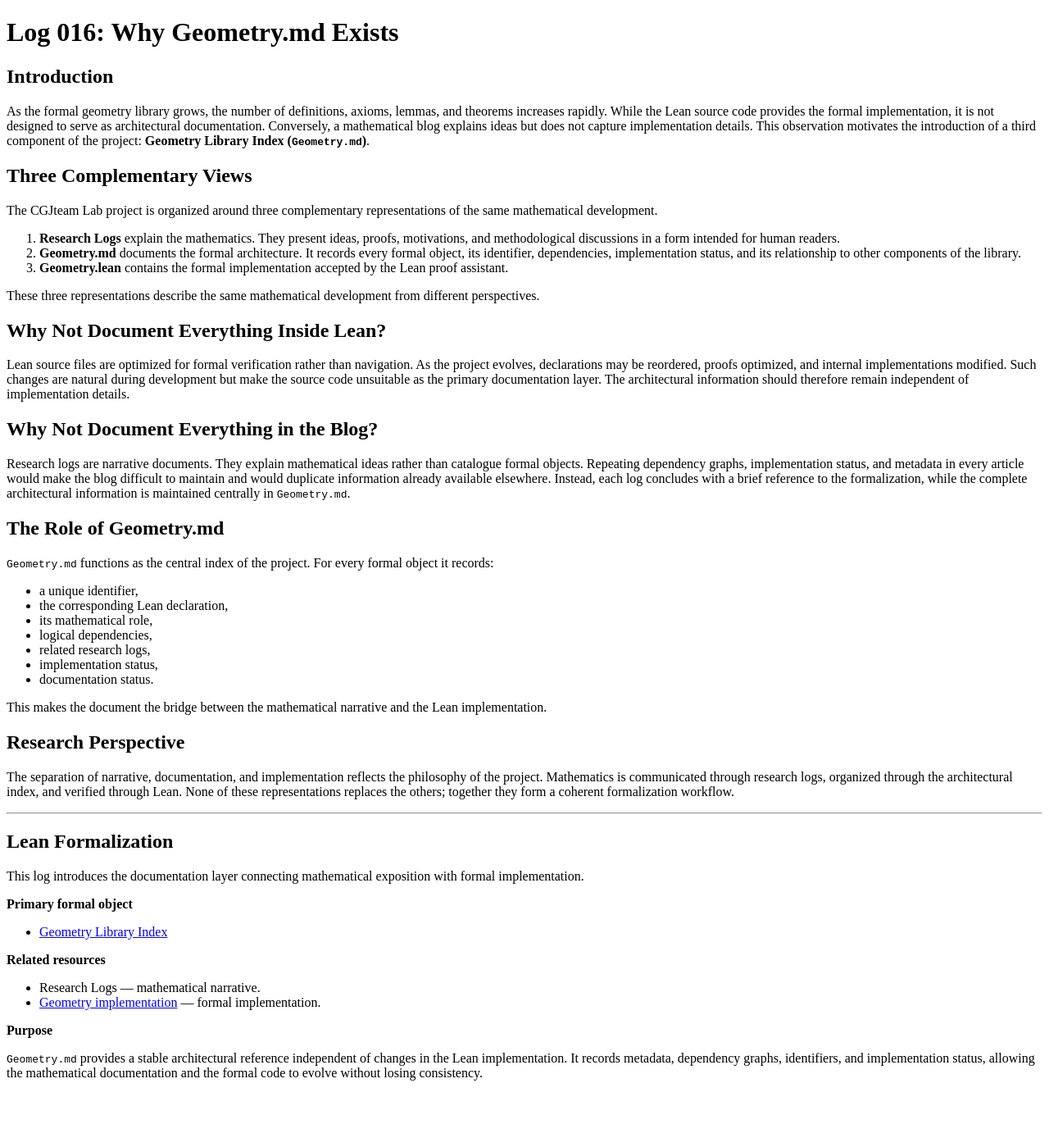
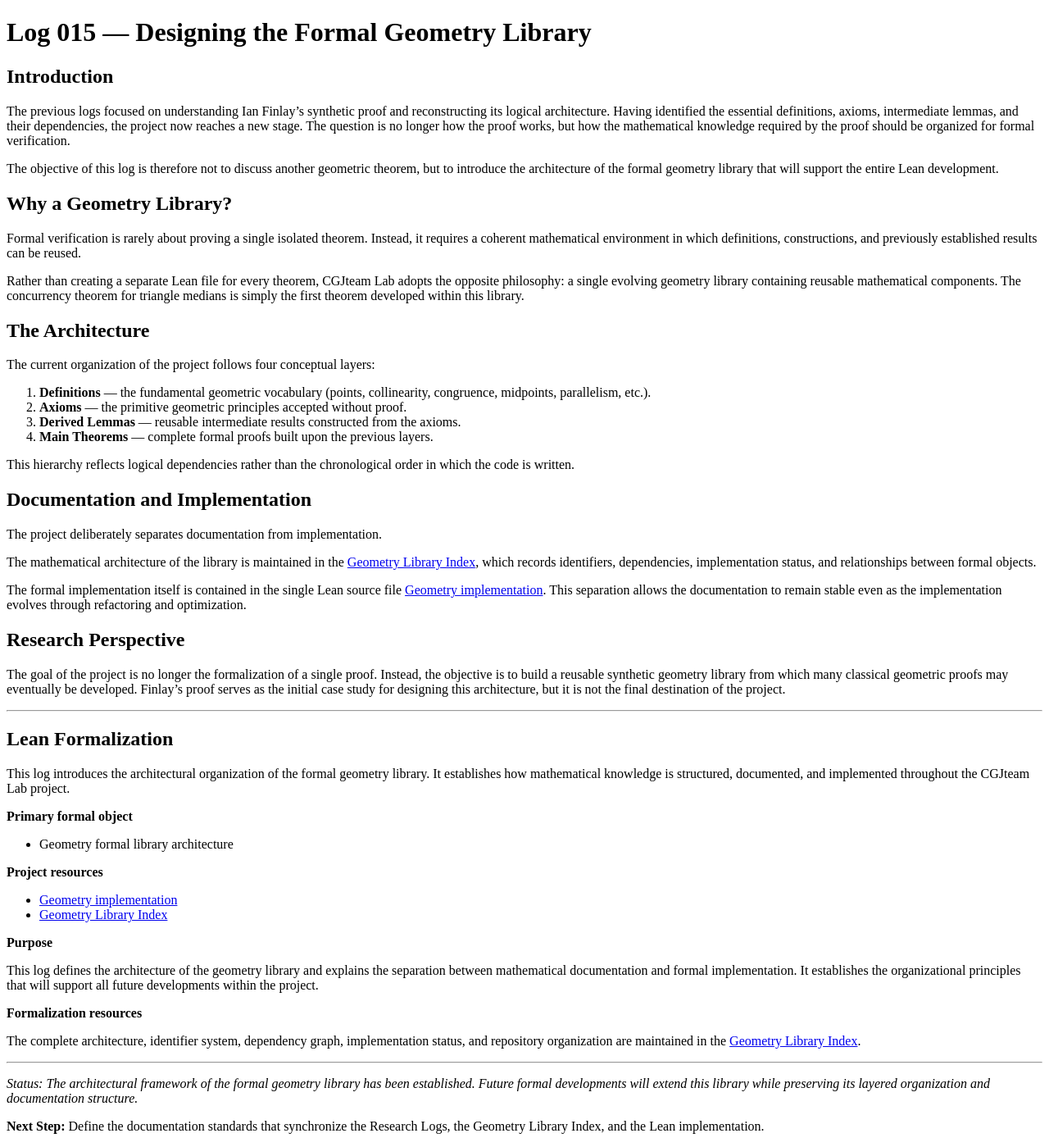
Before and after one commit to cgjteam/cgjteam.github.io, a Jekyll site: the page built from log-016.md, in a window 1280 px wide. Shown: the whole page at 82% size. Built offline with Jekyll 4.4.1, drawn with Linux system fonts in a browser that asks for light colours; our own code applies the rules of GitHub Pages for plain Markdown files; comment, search, counter and statistics services are not loaded; before the commit the page ends 1334 px from its top, so only the background shows below that.

Commit message:
Update log-016.md

```diff
--- a/log-016.md
+++ b/log-016.md
@@ -1,53 +1,69 @@
-# Log 016: Why Geometry.md Exists
+---
+layout: default
+---
+
+# Log 015 — Designing the Formal Geometry Library
 
 ## Introduction
-As the formal geometry library grows, the number of definitions, axioms, lemmas, and theorems increases rapidly. While the Lean source code provides the formal implementation, it is not designed to serve as architectural documentation. Conversely, a mathematical blog explains ideas but does not capture implementation details. This observation motivates the introduction of a third component of the project: **Geometry Library Index (`Geometry.md`)**.
 
-## Three Complementary Views
-The CGJteam Lab project is organized around three complementary representations of the same mathematical development.
+The previous logs focused on understanding Ian Finlay's synthetic proof and reconstructing its logical architecture. Having identified the essential definitions, axioms, intermediate lemmas, and their dependencies, the project now reaches a new stage. The question is no longer how the proof works, but how the mathematical knowledge required by the proof should be organized for formal verification.
 
-1. **Research Logs** explain the mathematics. They present ideas, proofs, motivations, and methodological discussions in a form intended for human readers.
-2. **Geometry.md** documents the formal architecture. It records every formal object, its identifier, dependencies, implementation status, and its relationship to other components of the library.
-3. **Geometry.lean** contains the formal implementation accepted by the Lean proof assistant.
+The objective of this log is therefore not to discuss another geometric theorem, but to introduce the architecture of the formal geometry library that will support the entire Lean development.
 
-These three representations describe the same mathematical development from different perspectives.
+## Why a Geometry Library?
 
-## Why Not Document Everything Inside Lean?
-Lean source files are optimized for formal verification rather than navigation. As the project evolves, declarations may be reordered, proofs optimized, and internal implementations modified. Such changes are natural during development but make the source code unsuitable as the primary documentation layer. The architectural information should therefore remain independent of implementation details.
+Formal verification is rarely about proving a single isolated theorem. Instead, it requires a coherent mathematical environment in which definitions, constructions, and previously established results can be reused.
 
-## Why Not Document Everything in the Blog?
-Research logs are narrative documents. They explain mathematical ideas rather than catalogue formal objects. Repeating dependency graphs, implementation status, and metadata in every article would make the blog difficult to maintain and would duplicate information already available elsewhere. Instead, each log concludes with a brief reference to the formalization, while the complete architectural information is maintained centrally in `Geometry.md`.
+Rather than creating a separate Lean file for every theorem, CGJteam Lab adopts the opposite philosophy: a single evolving geometry library containing reusable mathematical components. The concurrency theorem for triangle medians is simply the first theorem developed within this library.
 
-## The Role of Geometry.md
-`Geometry.md` functions as the central index of the project. For every formal object it records:
-* a unique identifier,
-* the corresponding Lean declaration,
-* its mathematical role,
-* logical dependencies,
-* related research logs,
-* implementation status,
-* documentation status.
+## The Architecture
 
-This makes the document the bridge between the mathematical narrative and the Lean implementation.
+The current organization of the project follows four conceptual layers:
+
+1. **Definitions** — the fundamental geometric vocabulary (points, collinearity, congruence, midpoints, parallelism, etc.).
+2. **Axioms** — the primitive geometric principles accepted without proof.
+3. **Derived Lemmas** — reusable intermediate results constructed from the axioms.
+4. **Main Theorems** — complete formal proofs built upon the previous layers.
+
+This hierarchy reflects logical dependencies rather than the chronological order in which the code is written.
+
+## Documentation and Implementation
+
+The project deliberately separates documentation from implementation.
+
+The mathematical architecture of the library is maintained in the [Geometry Library Index](./Geometry.md), which records identifiers, dependencies, implementation status, and relationships between formal objects.
+
+The formal implementation itself is contained in the single Lean source file [Geometry implementation](./Geometry_lean.html). This separation allows the documentation to remain stable even as the implementation evolves through refactoring and optimization.
 
 ## Research Perspective
-The separation of narrative, documentation, and implementation reflects the philosophy of the project. Mathematics is communicated through research logs, organized through the architectural index, and verified through Lean. None of these representations replaces the others; together they form a coherent formalization workflow.
+
+The goal of the project is no longer the formalization of a single proof. Instead, the objective is to build a reusable synthetic geometry library from which many classical geometric proofs may eventually be developed. Finlay's proof serves as the initial case study for designing this architecture, but it is not the final destination of the project.
 
 ---
 
 ## Lean Formalization
 
-This log introduces the documentation layer connecting mathematical exposition with formal implementation.
+This log introduces the architectural organization of the formal geometry library. It establishes how mathematical knowledge is structured, documented, and implemented throughout the CGJteam Lab project.
 
 **Primary formal object**
 
+- Geometry formal library architecture
+
+**Project resources**
+
+- [Geometry implementation](./Geometry_lean.html)
 - [Geometry Library Index](./Geometry.md)
-
-**Related resources**
-
-- Research Logs — mathematical narrative.
-- [Geometry implementation](./Geometry.html) — formal implementation.
 
 **Purpose**
 
-`Geometry.md` provides a stable architectural reference independent of changes in the Lean implementation. It records metadata, dependency graphs, identifiers, and implementation status, allowing the mathematical documentation and the formal code to evolve without losing consistency.
+This log defines the architecture of the geometry library and explains the separation between mathematical documentation and formal implementation. It establishes the organizational principles that will support all future developments within the project.
+
+**Formalization resources**
+
+The complete architecture, identifier system, dependency graph, implementation status, and repository organization are maintained in the [Geometry Library Index](./Geometry.md).
+
+---
+
+*Status: The architectural framework of the formal geometry library has been established. Future formal developments will extend this library while preserving its layered organization and documentation structure.*
+
+**Next Step:** Define the documentation standards that synchronize the Research Logs, the Geometry Library Index, and the Lean implementation.
```
